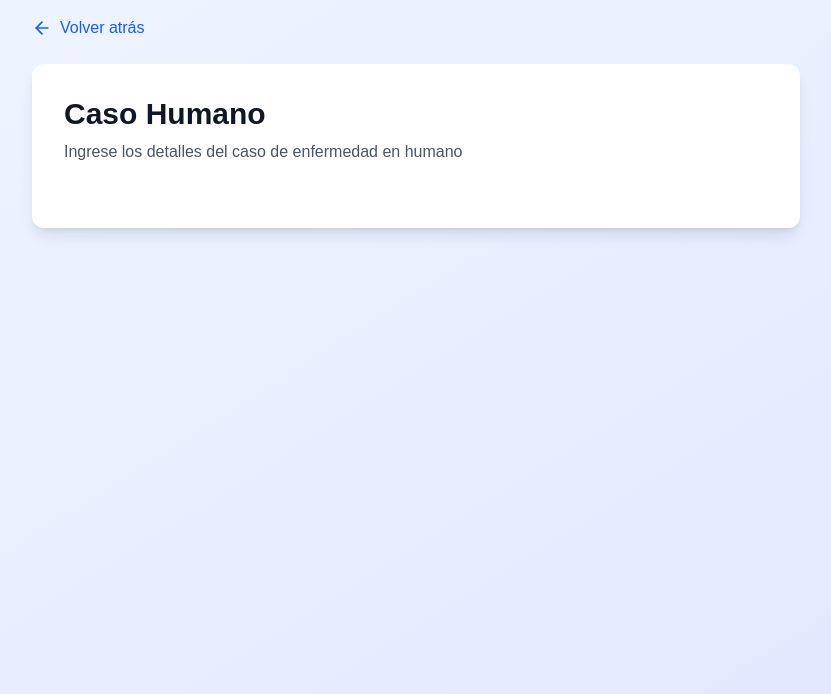
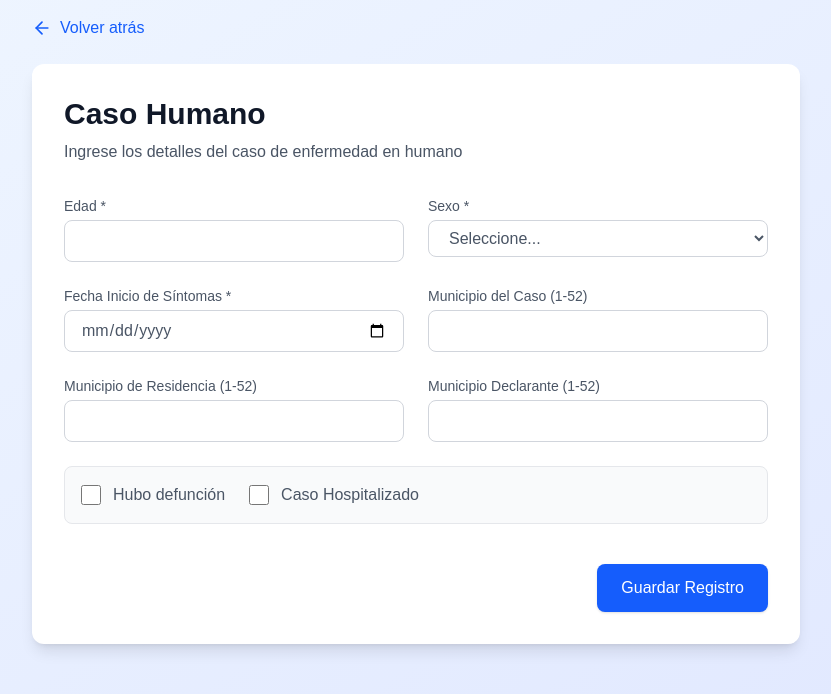
Before and after one commit to Curryllo/TFG_frontend, a Next.js app in the folder tfg-frontend/: page /registrar/humanos in a window 1280 px wide. Shown: the top 694 px of the page, without its empty margins (224-1055 px from the left). Built offline with nearby package versions, Linux system fonts and the light colour scheme.

Commit message:
Añadido form caso de humanos

```diff
--- a/tfg-frontend/app/registrar/(registros)/humanos/page.tsx
+++ b/tfg-frontend/app/registrar/(registros)/humanos/page.tsx
@@ -7,6 +7,133 @@ export default function HumanosForm() {
             <p className="text-gray-600 mb-8">
                 Ingrese los detalles del caso de enfermedad en humano
             </p>
+
+            <form className="space-y-6">
+                <div className="grid grid-cols-1 md:grid-cols-2 gap-6">
+                    {/* Edad */}
+                    <div>
+                        <label htmlFor="edad" className="block text-sm font-medium text-gray-600 mb-1">
+                            Edad *
+                        </label>
+                        <input
+                            type="number"
+                            id="edad"
+                            name="edad"
+                            min="1"
+                            required
+                            className="w-full px-4 py-2 text-gray-600 font-medium border border-gray-300 rounded-lg focus:outline-2 focus:outline-offset-2 focus:outline-solid focus:outline-teal-200 transition-colors"
+                        />
+                    </div>
+
+                    {/* Sexo */}
+                    <div>
+                        <label htmlFor="sexo" className="block text-sm font-medium text-gray-600 mb-1">
+                            Sexo *
+                        </label>
+                        <select
+                            id="sexo"
+                            name="sexo"
+                            required
+                            className="w-full px-4 py-2 text-gray-600 font-medium border border-gray-300 rounded-lg focus:outline-2 focus:outline-offset-2 focus:outline-solid focus:outline-teal-200 transition-colors"
+                        >
+                            <option value="" className="text-gray-600">Seleccione...</option>
+                            <option value="H" className="text-gray-600">Hombre</option>
+                            <option value="M" className="text-gray-600">Mujer</option>
+                        </select>
+                    </div>
+
+                    {/* Fecha de Inicio de Síntomas */}
+                    <div>
+                        <label htmlFor="fechaInicioSintomas" className="block text-sm font-medium text-gray-600 mb-1">
+                            Fecha Inicio de Síntomas *
+                        </label>
+                        <input
+                            type="date"
+                            id="fechaInicioSintomas"
+                            name="fechaInicioSintomas"
+                            required
+                            className="w-full px-4 py-2 text-gray-600 font-medium border border-gray-300 rounded-lg focus:outline-2 focus:outline-offset-2 focus:outline-solid focus:outline-teal-200 transition-colors"
+                        />
+                    </div>
+
+                    {/* Municipio Caso */}
+                    <div>
+                        <label htmlFor="municipioCaso" className="block text-sm font-medium text-gray-600 mb-1">
+                            Municipio del Caso (1-52)
+                        </label>
+                        <input
+                            type="number"
+                            id="municipioCaso"
+                            name="municipioCaso"
+                            min="1"
+                            max="52"
+                            className="w-full px-4 py-2 text-gray-600 font-medium border border-gray-300 rounded-lg focus:outline-2 focus:outline-offset-2 focus:outline-solid focus:outline-teal-200 transition-colors"
+                        />
+                    </div>
+
+                    {/* Municipio Residencia */}
+                    <div>
+                        <label htmlFor="municipioResidencia" className="block text-sm font-medium text-gray-600 mb-1">
+                            Municipio de Residencia (1-52)
+                        </label>
+                        <input
+                            type="number"
+                            id="municipioResidencia"
+                            name="municipioResidencia"
+                            min="1"
+                            max="52"
+                            className="w-full px-4 py-2 text-gray-600 font-medium border border-gray-300 rounded-lg focus:outline-2 focus:outline-offset-2 focus:outline-solid focus:outline-teal-200 transition-colors"
+                        />
+                    </div>
+
+                    {/* Municipio Declarante */}
+                    <div>
+                        <label htmlFor="municipioDeclarante" className="block text-sm font-medium text-gray-600 mb-1">
+                            Municipio Declarante (1-52)
+                        </label>
+                        <input
+                            type="number"
+                            id="municipioDeclarante"
+                            name="municipioDeclarante"
+                            min="1"
+                            max="52"
+                            className="w-full px-4 py-2 text-gray-600 font-medium border border-gray-300 rounded-lg focus:outline-2 focus:outline-offset-2 focus:outline-solid focus:outline-teal-200 transition-colors"
+                        />
+                    </div>
+                </div>
+
+                {/* Booleans Row */}
+                <div className="flex flex-col sm:flex-row gap-6 p-4 bg-gray-50 rounded-lg border border-gray-200">
+                    <label className="flex items-center space-x-3 cursor-pointer">
+                        <input
+                            type="checkbox"
+                            id="defuncion"
+                            name="defuncion"
+                            className="w-5 h-5 text-blue-600 border-gray-300 rounded focus:outline-teal-200"
+                        />
+                        <span className="text-gray-600 font-medium">Hubo defunción</span>
+                    </label>
+
+                    <label className="flex items-center space-x-3 cursor-pointer">
+                        <input
+                            type="checkbox"
+                            id="casoHospitalizado"
+                            name="casoHospitalizado"
+                            className="w-5 h-5 text-blue-600 border-gray-300 rounded focus:outline-teal-200"
+                        />
+                        <span className="text-gray-600 font-medium">Caso Hospitalizado</span>
+                    </label>
+                </div>
+
+                <div className="pt-4 flex justify-end">
+                    <button
+                        type="button"
+                        className="px-6 py-3 bg-blue-600 hover:bg-blue-700 text-white font-medium rounded-lg shadow-sm transition-colors focus:ring-2 focus:ring-offset-2 focus:ring-blue-500"
+                    >
+                        Guardar Registro
+                    </button>
+                </div>
+            </form>
         </div>
     );
 }
```
